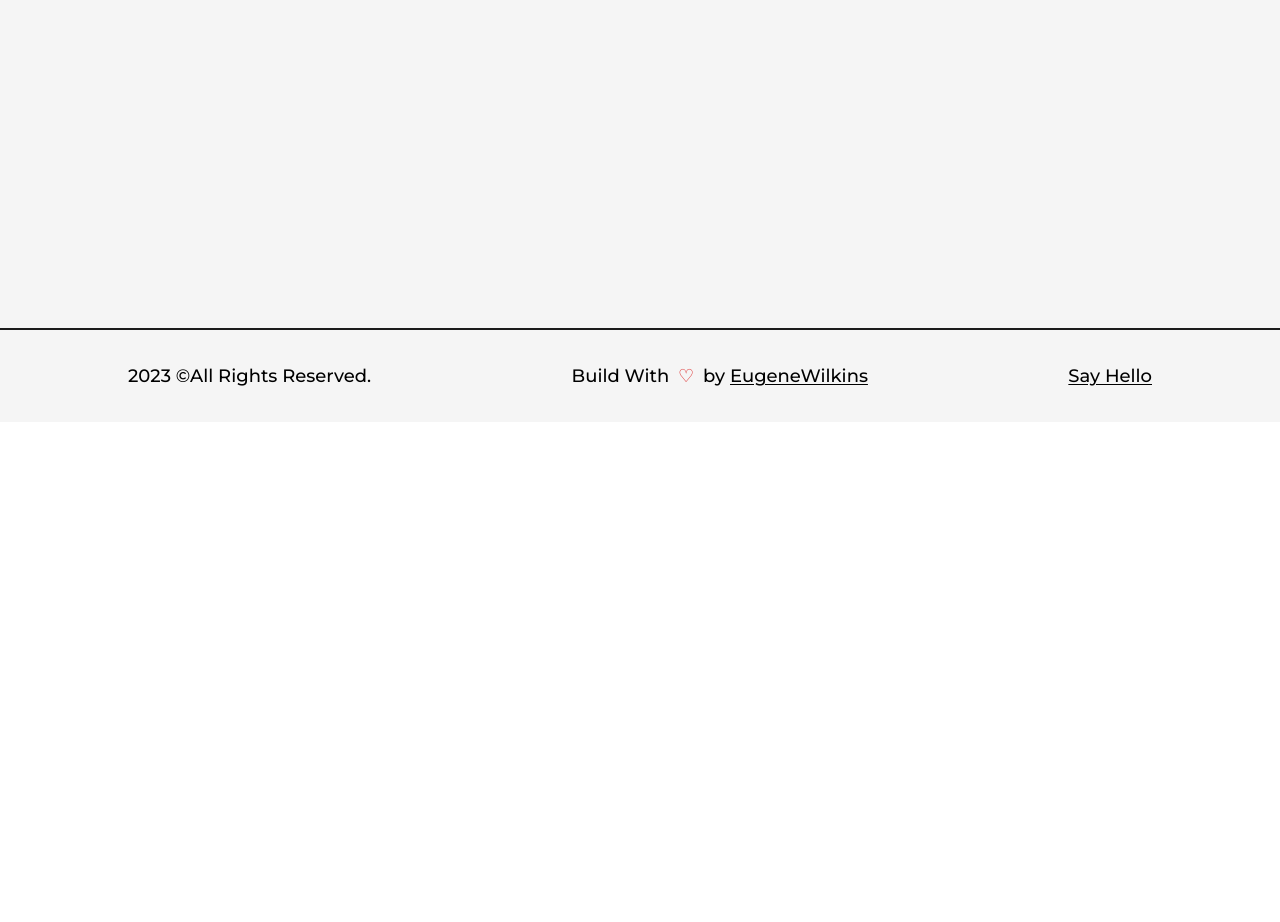
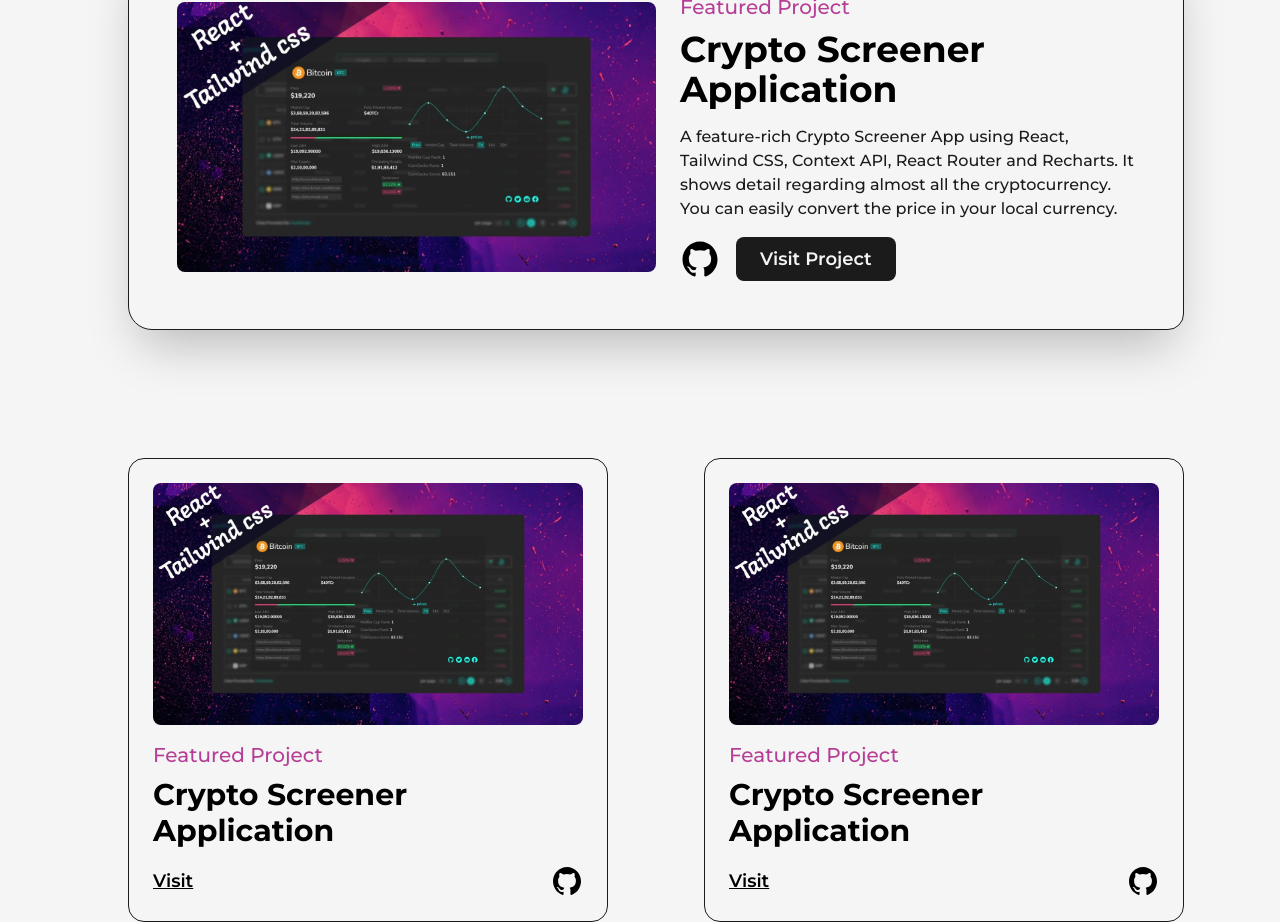
Before and after one commit to ewilkinsiii/Next.js-Developer-Portfolio, a Next.js app: page /projects in a window 1280 px wide. Before the commit this address had no page. Shown: the part 560-1482 px from the top of the page. Before the commit the page ends 982 px from the top, so only its background shows below. Built offline with nearby package versions, Linux system fonts and the light colour scheme.

Commit message:
added projects

```diff
--- /dev/null
+++ b/src/pages/projects.js
@@ -0,0 +1,187 @@
+import AnimatedText from "@/components/AnimatedText";
+import Layout from "@/components/Layout";
+import { GithubIcon } from "@/components/icons";
+import Head from "next/head";
+import Image from "next/image";
+import Link from "next/link";
+import React from "react";
+import project1 from "../../public/images/projects/crypto-screener-cover-image.jpg";
+
+{
+  /* <div className="absolute top-0 -right-3 -z-[102%] h-[103%] rounded-[2rem] bg-dark"/> */
+}
+
+const FeatureProject = ({ type, title, summary, img, link, github }) => {
+  return (
+    <article
+      className="w-full flex items-center justify-between relative rounded-br-2xl
+        rounded-3xl border border-solid border-dark bg-light shadow-2xl p-12"
+    >
+      <div className="absolute top-0 -right-3 -z-10 w-[101%] h-[103%] rounded-[2.5rem] bg-dark rounded-br-3xl" />
+      <Link
+        href={link}
+        target="_blank"
+        className="w-1/2 cursor-pointer overflow-hidden rounded-lg"
+      >
+        <Image src={img} alt={title} className="w-full h-auto" />
+      </Link>
+
+      <div className="w-1/2 flex flex-col items-start justify-between pl-6">
+        <span className="text-primary font-medium text-xl">{type}</span>
+        <Link
+          href={link}
+          target="_blank"
+          className="hover:underline underline-offset-2"
+        >
+          <h2 className="my-2 w-full text-left text-4xl font-bold">{title}</h2>
+        </Link>
+        <p className="my-2 font-medium text-dark">{summary}</p>
+        <div className="mt-2 flex items-center">
+          <Link href={github} target="_blank" className="w-10">
+            <GithubIcon />
+          </Link>
+          <Link
+            href={link}
+            target="_blank"
+            className="ml-4 rounded-lg bg-dark text-light p-2 px-6 text-lg font-semibold"
+          >
+            Visit Project
+          </Link>
+        </div>
+      </div>
+    </article>
+  );
+};
+
+const Project = ({ type, title, img, link, github }) => {
+  return (
+    <article
+      className="w-full flex flex-col items-center justify-center
+    rounded-2xl border border-solid border-dark bg-light p-6 relative"
+    >
+      <div className="absolute top-0 -right-3 -z-10 w-[101%] h-[103%] rounded-[2rem] bg-dark rounded-br-3xl" />
+      <Link
+        href={link}
+        target="_blank"
+        className="w-full cursor-pointer overflow-hidden rounded-lg"
+      >
+        <Image src={img} alt={title} className="w-full h-auto" />
+      </Link>
+
+      <div className="w-full flex flex-col items-start justify-between mt-4">
+        <span className="text-primary font-medium text-xl">{type}</span>
+        <Link
+          href={link}
+          target="_blank"
+          className="hover:underline underline-offset-2"
+        >
+          <h2 className="my-2 w-full text-left text-3xl font-bold">{title}</h2>
+        </Link>
+        <div className="w-full mt-2 flex items-center justify-between">
+          <Link
+            href={link}
+            target="_blank"
+            className="text-lg font-semibold underline"
+          >
+            Visit
+          </Link>
+
+          <Link href={github} target="_blank" className="w-8">
+            <GithubIcon />
+          </Link>
+        </div>
+      </div>
+    </article>
+  );
+};
+const projects = () => {
+  return (
+    <>
+      <Head>
+        <title>Eugene Wilkins | About Page</title>
+        <meta
+          name="Projects Page"
+          content="applications created with reactJS and Ruby"
+        />
+      </Head>
+      <main className="w-full mb-16 flex flex-col items-center justify-center">
+        <Layout className="pt-16">
+          <AnimatedText
+            text="Imagination Trumps Knowledge!"
+            className="mb-16"
+          />
+
+          <div className="grid grid-cols-12 gap-24 gap-y-32">
+            <div className="col-span-12">
+              <FeatureProject
+                type="Featured Project"
+                title="Crypto Screener Application"
+                summary="A feature-rich Crypto Screener App using React, Tailwind CSS, Context API, React Router and Recharts.
+                It shows detail regarding almost all the cryptocurrency. You can easily convert the price in your
+                local currency."
+                img={project1}
+                link="/"
+                github="www.github.com"
+              />
+            </div>
+
+            <div className="col-span-6">
+              <Project
+                type="Featured Project"
+                title="Crypto Screener Application"
+                img={project1}
+                link="/"
+                github="www.github.com"
+              />
+            </div>
+
+            <div className="col-span-6">
+              <Project
+                type="Featured Project"
+                title="Crypto Screener Application"
+                img={project1}
+                link="/"
+                github="www.github.com"
+              />
+            </div>
+
+            <div className="col-span-12">
+              <FeatureProject
+                type="Featured Project"
+                title="Crypto Screener Application"
+                summary="A feature-rich Crypto Screener App using React, Tailwind CSS, Context API, React Router and Recharts.
+                    It shows detail regarding almost all the cryptocurrency. You can easily convert the price in your
+                    local currency."
+                img={project1}
+                link="/"
+                github="www.github.com"
+              />
+            </div>
+
+            <div className="col-span-6">
+              <Project
+                type="Featured Project"
+                title="Crypto Screener Application"
+                img={project1}
+                link="/"
+                github="www.github.com"
+              />
+            </div>
+
+            <div className="col-span-6">
+              <Project
+                type="Featured Project"
+                title="Crypto Screener Application"
+                img={project1}
+                link="/"
+                github="www.github.com"
+              />
+            </div>
+          </div>
+        </Layout>
+      </main>
+    </>
+  );
+};
+
+export default projects;
```
